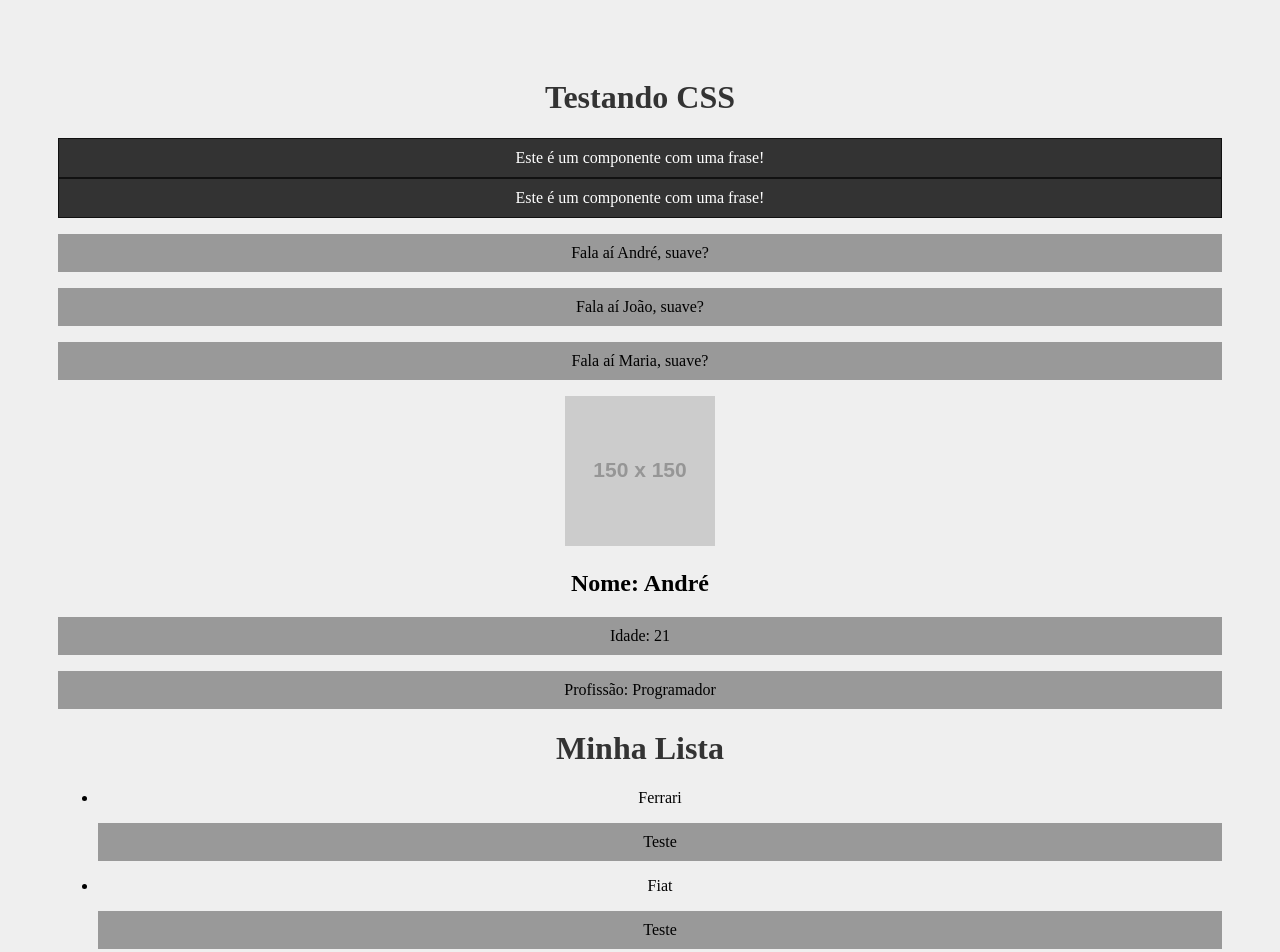
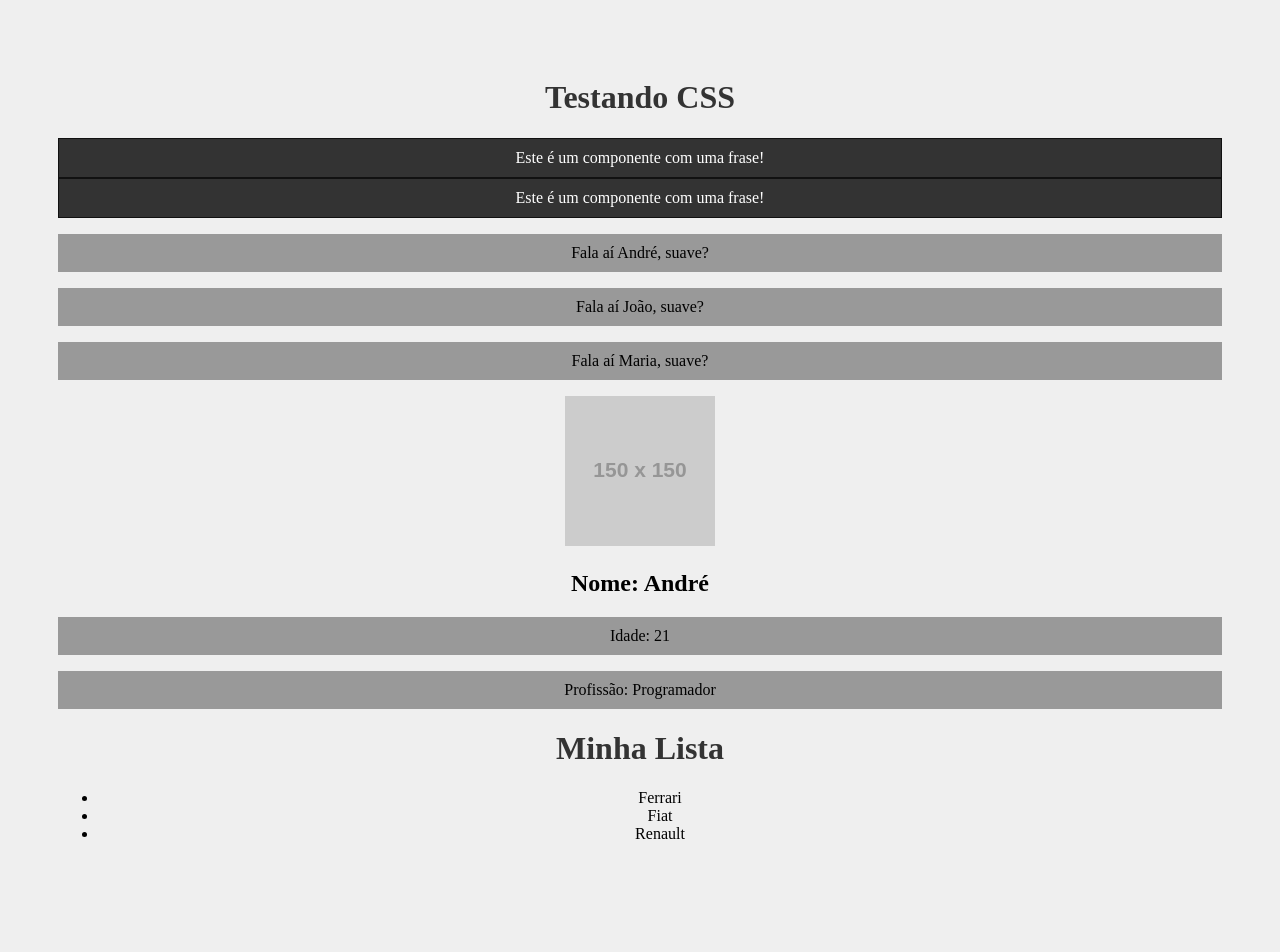
Before and after one commit to andreads1/projeto1react, a React (Create React App) app: page / in a window 1280 px wide. Shown: the top 952 px of the page. Built offline with nearby package versions, Linux system fonts and the light colour scheme.

Commit message:
Ajustes - react fragments

```diff
--- a/src/components/Item.js
+++ b/src/components/Item.js
@@ -3,7 +3,6 @@ function Item(props)
     return (
         <>
             <li>{props.marca}</li>
-            <p>Teste</p>
         </>
     )
 }
```
